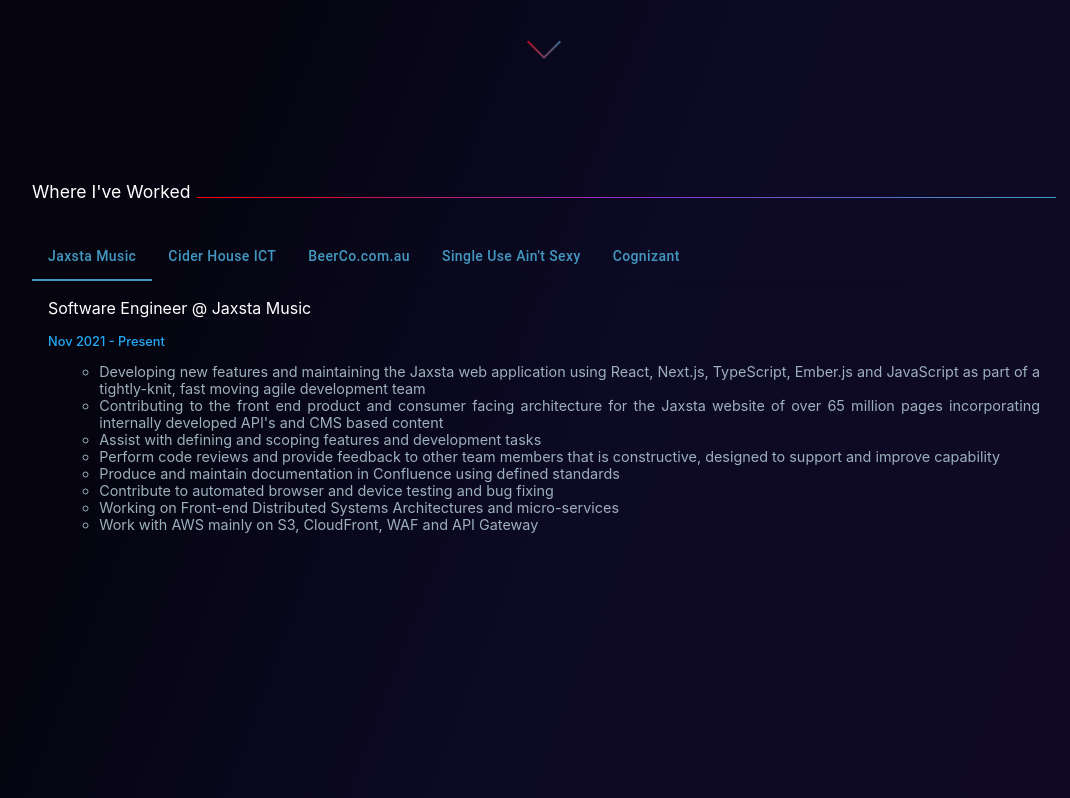
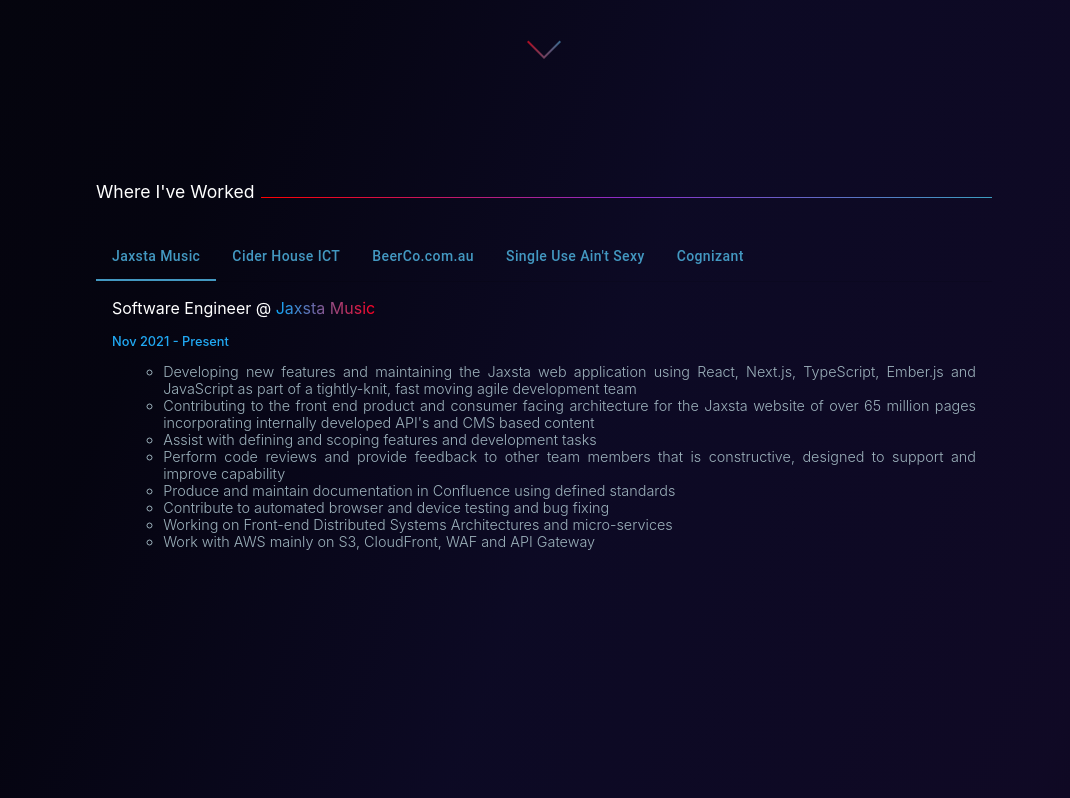
Before and after one commit to mdmathewdc/Mathew-Dony-Portfolio, a Next.js app in the folder mathew-dony-portfolio/: page / in a window 1280 px wide. Shown: the part 649-1447 px from the top of the page, without its empty margins (96-1166 px from the left). Built offline with nearby package versions, Linux system fonts and the light colour scheme; a web font is replaced by a local one.

Commit message:
Change padding ind desktop, change font-weight of jobs

```diff
--- a/mathew-dony-portfolio/components/JobTab.jsx
+++ b/mathew-dony-portfolio/components/JobTab.jsx
@@ -115,22 +115,6 @@
                 {...a11yProps(index)}
               />
             ))}
-
-            {/* <Tab
-            sx={{ color: "white", textTransform: "none" }}
-            label="Item Two"
-            {...a11yProps(1)}
-          />
-          <Tab
-            sx={{ color: "white", textTransform: "none" }}
-            label="Item Three"
-            {...a11yProps(2)}
-          />
-          <Tab
-            sx={{ color: "white", textTransform: "none" }}
-            label="Item Four"
-            {...a11yProps(3)}
-          /> */}
           </Tabs>
         </Box>
         {RenderedTabs(data, value)}
@@ -152,6 +136,13 @@
     color: #9cb1bb;
     text-align: justify;
     list-style: circle;
+    font-weight: 300;
+  }
+
+  a {
+    background: -webkit-linear-gradient(180deg, #ff0022, #0ea9fb);
+    -webkit-background-clip: text;
+    -webkit-text-fill-color: transparent;
   }
 `;
 
--- a/mathew-dony-portfolio/pages/index.js
+++ b/mathew-dony-portfolio/pages/index.js
@@ -36,7 +36,7 @@
   }
 
   @media (min-width: 768px) {
-    padding: 0 10vw;
+    padding: 0 15vw;
   }
 `;
 
```
